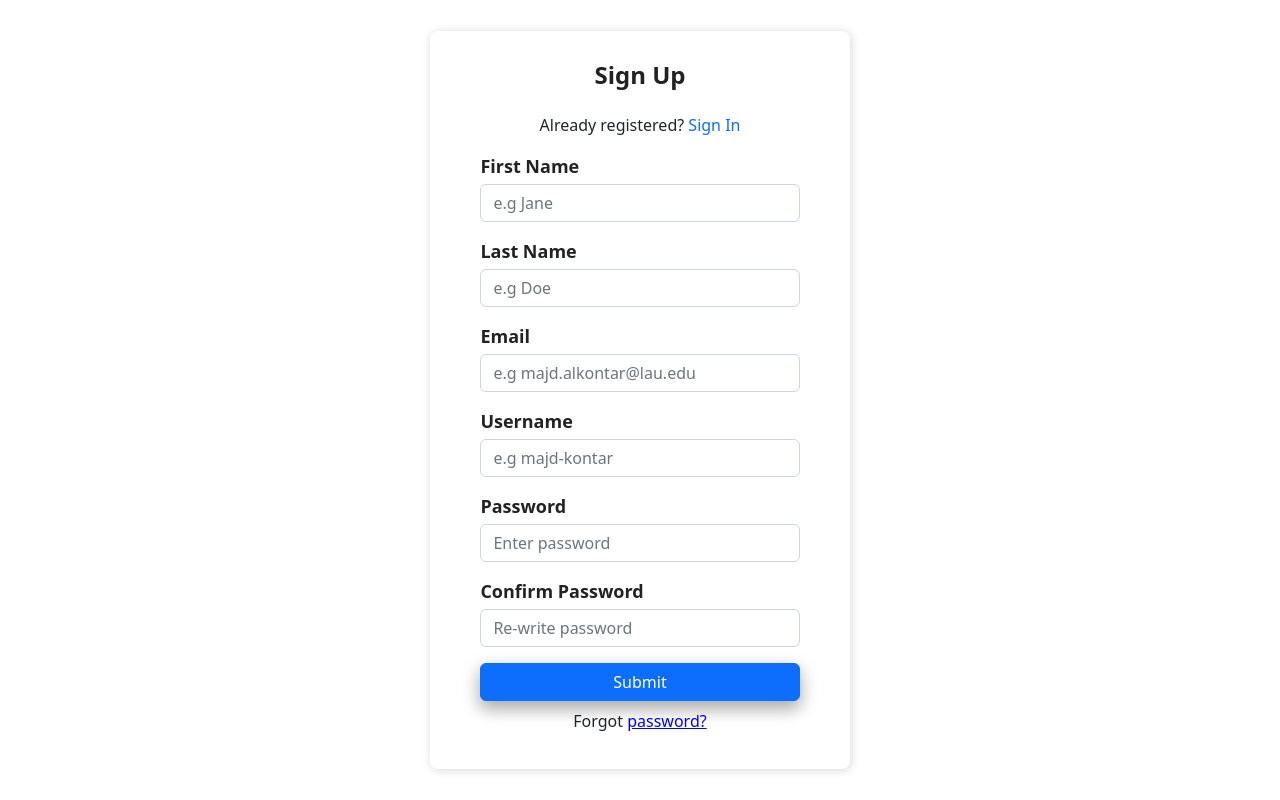
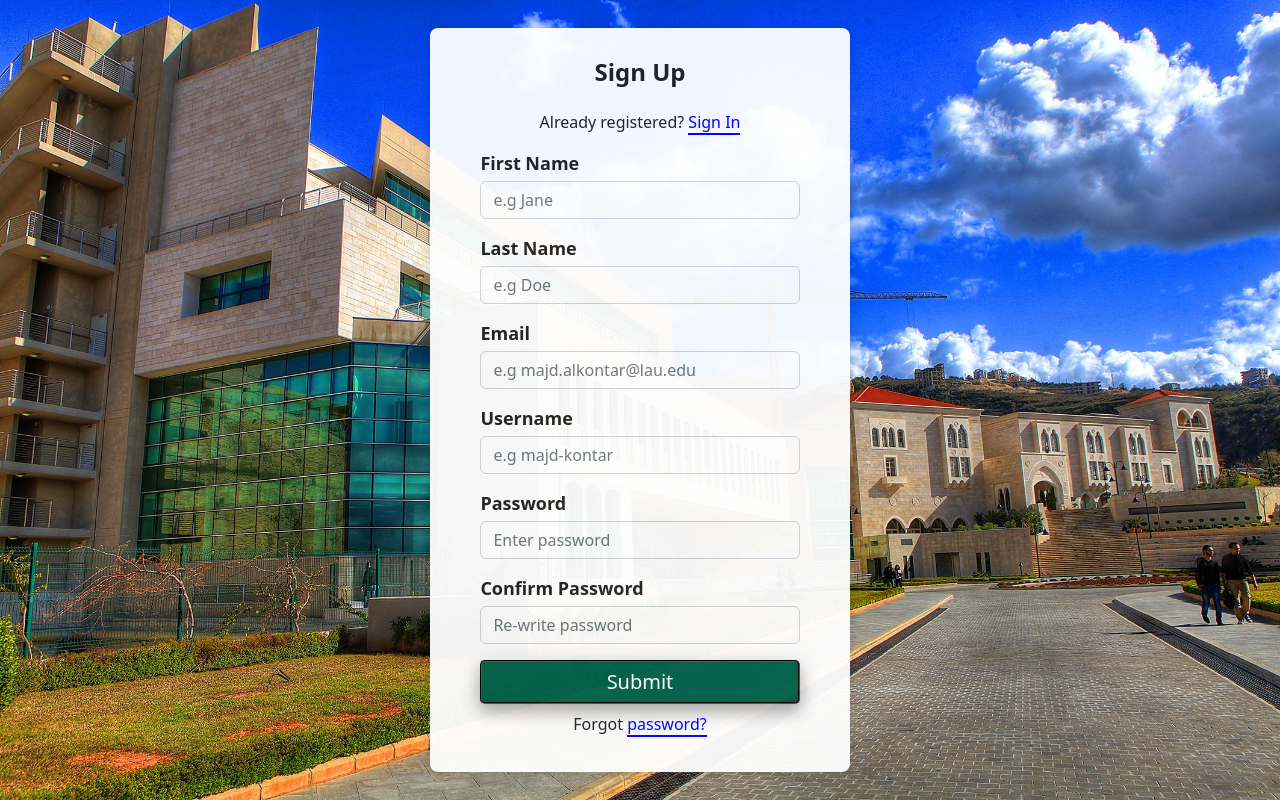
Before and after one commit to majd-kontar/student-election-platform, a React (Create React App) app: page / in a window 1280 px wide. Both pictures are taken after a click on the element "Sign Up". Built offline with nearby package versions, Linux system fonts and the light colour scheme.

Commit message:
ADD: missing routes

```diff
--- a/src/components/GenerateElectionsTable.js
+++ b/src/components/GenerateElectionsTable.js
@@ -20,15 +20,6 @@ const GenerateElectionsTable = (props) => {
             }
         )
     }
-    {Object.keys(elections).forEach(key => {
-        tables.push(<div>
-            <h1>
-                {key}
-            </h1>
-            <ElectionsTable tableData={elections[key]}/>
-        </div>)
-    })
-    }
     return (
         <div>
             {tables}
--- a/src/components/Navbar.css
+++ b/src/components/Navbar.css
@@ -6,15 +6,24 @@
     justify-content: space-evenly;
     flex-wrap: nowrap;
     flex-direction: row;
-    background-color: red;
+    background-color: #00614b;
 }
 
 button {
-    font-size: 16px;
-    border: 2px solid black;
+    font-size: 20px;
+    border-style: groove;
+    box-shadow: 0 8px 16px 0 rgba(0, 0, 0, 0.2), 0 6px 20px 0 rgba(0, 0, 0, 0.19);
     border-radius: 5px;
-    background-color: beige;
+    background-color: #f0f0f0;
+    transition-duration: 0.4s;
+    padding: 5px 10px;
 }
-th button{
 
+button:hover {
+    background-color: #4CAF50;
+    color: white;
 }
+
+.logo {
+    height: 70px;
+}
--- a/src/components/Navbar.js
+++ b/src/components/Navbar.js
@@ -5,7 +5,7 @@ import {useCookies} from "react-cookie";
 
 
 const Navbar = (props) => {
-    const [cookies, setCookie,removeCookie] = useCookies(["access-token"]);
+    const [cookies, setCookie, removeCookie] = useCookies(["access-token"]);
     const navigate = useNavigate();
     return (
         <div>
--- a/src/screens/Login.css
+++ b/src/screens/Login.css
@@ -1,5 +1,13 @@
 .App {
     background-color: white;
+}
+
+.Background {
+    background-image: url('../resources/lau.jpg');
+    background-repeat: no-repeat;
+    height: 100%;
+    background-position: center;
+    background-size: cover;
 }
 
 .Auth-form-container {
@@ -11,6 +19,7 @@
 }
 
 .Auth-form {
+    opacity: 0.95;
     width: 420px;
     box-shadow: rgb(0 0 0 / 16%) 1px 1px 10px;
     padding-top: 30px;
--- a/src/screens/Login.js
+++ b/src/screens/Login.js
@@ -74,13 +74,14 @@ const Login = (props) => {
 
     if (authMode === "signin") {
         return (
+            <div className="Background">
                 <div className="Auth-form-container">
                     <form className="Auth-form">
                         <div className="Auth-form-content">
                             <h3 className="Auth-form-title">Sign In</h3>
                             <div className="text-center">
                                 Not registered yet?{" "}
-                            <span className="link-primary" onClick={changeAuthMode}>
+                                <span className="link" onClick={changeAuthMode}>
                 Sign Up
               </span>
                             </div>
@@ -113,7 +114,7 @@ const Login = (props) => {
                                 />
                             </div>
                             <div className="d-grid gap-2 mt-3">
-                            <button type="submit" className="btn btn-primary"
+                                <button type="submit" className="submitButton"
                                         onClick={handleSignIn}>
                                     Submit
                                 </button>
@@ -124,17 +125,19 @@ const Login = (props) => {
                         </div>
                     </form>
                 </div>
+            </div>
         )
     }
 
     return (
+        <div className="Background">
             <div className="Auth-form-container">
                 <form className="Auth-form">
                     <div className="Auth-form-content">
                         <h3 className="Auth-form-title">Sign Up</h3>
                         <div className="text-center">
                             Already registered?{" "}
-                        <span className="link-primary" onClick={changeAuthMode}>
+                            <span className="link" onClick={changeAuthMode}>
               Sign In
             </span>
                         </div>
@@ -224,15 +227,16 @@ const Login = (props) => {
                                 <span style={{color: 'red'}}>{passwordMessage}</span> : <span/>}
                         </div>
                         <div className="d-grid gap-2 mt-3">
-                        <button type="submit" className="btn btn-primary" onClick={handleSignUp}>
+                            <button type="submit" className="submitButton" onClick={handleSignUp}>
                                 Submit
                             </button>
                         </div>
                         <p className="text-center mt-2">
-                        Forgot <a href="#">password?</a>
+                            Forgot <a className='link' href="#">password?</a>
                         </p>
                     </div>
                 </form>
+            </div>
         </div>
     )
 }
--- a/src/screens/Requests.js
+++ b/src/screens/Requests.js
@@ -32,9 +32,9 @@ const Requests = (props) => {
         return (
             <div>
                 <Navbar/>
-                <h2>
+                <h1 className='Error'>
                     An Error Occurred!
-                </h2>
+                </h1>
             </div>
         )
     } else {
--- a/src/server/package.json
+++ b/src/server/package.json
@@ -13,9 +13,11 @@
     "cookie-parser": "^1.4.6",
     "express-validator": "^6.14.2",
     "jsonwebtoken": "^8.5.1",
+    "jwt-decode": "^3.1.2",
     "mysql": "^2.18.1",
     "mysql2": "^2.3.3",
     "nodemon": "^2.0.20",
-    "react-cookie": "^4.1.1"
+    "react-cookie": "^4.1.1",
+    "uuid": "^9.0.0"
   }
 }
```
Also changed, not shown: src/index.css (+5 -5 lines), src/screens/Home.js (deleted, +0 -42 lines), 2 other files (tests, documents, lock files or other folders). Lines whose indentation alone changed are shown as unchanged.
